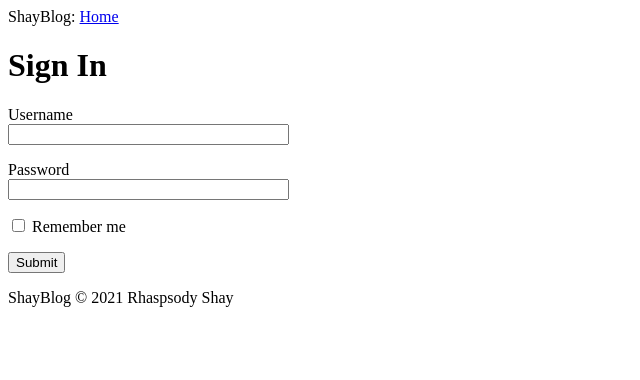
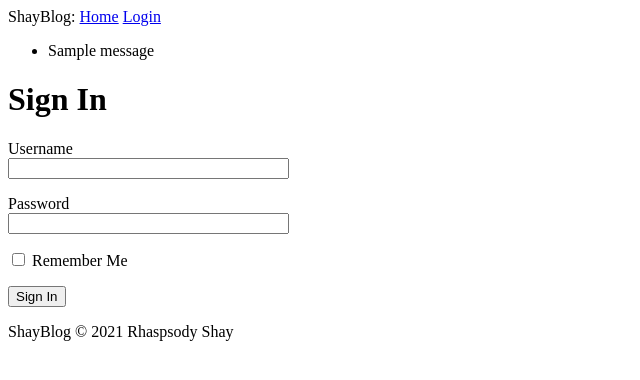
Before and after one commit to szwhite1/shayblog, a Flask app: template myapp/templates/login.html in a window 1280 px wide. Shown: the top 380 px of the page, without its empty margins (0-640 px from the left). Run offline with Flask 2, Linux system fonts and the light colour scheme; the template is opened without the code that fills it: values that come from a table or form of the project are taken from there, most other values are stand-ins (such as "Sample title", 1, 10 or a date in 2020); one stand-in notice (Sample message) is shown; form fields are guessed from the names that the template uses.

Commit message:
Added base user login functionality

```diff
--- a/myapp/routes.py
+++ b/myapp/routes.py
@@ -1,5 +1,6 @@
-from flask import render_template
+from flask import render_template, flash, redirect, url_for
 from myapp import app
+from myapp.forms import LoginForm
 
 @app.route('/')
 @app.route('/index')
@@ -16,3 +17,12 @@ def index():
 		}
 	]
 	return render_template('index.html', title='Home', user=user, posts=posts)
+
+@app.route('/login', methods=['GET', 'POST'])
+def login():
+	form = LoginForm()
+	if form.validate_on_submit():
+		flash('Login requested for user {}, remember me={}'.format(form.username.data, form.remember_me.data))
+		flash('The website is coming along nicely!')
+		return redirect(url_for('index'))
+	return render_template('login.html', title='Sign In', form=form)
--- a/myapp/templates/base.html
+++ b/myapp/templates/base.html
@@ -7,7 +7,20 @@
         {% endif %}
     </head>
     <body>
-        <div>ShayBlog: <a href="/index">Home</a></div>
+        <div>
+            ShayBlog:
+            <a href="{{ url_for('index') }}">Home</a>
+            <a href="{{ url_for('login') }}">Login</a>
+        </div>
+        {% with messages = get_flashed_messages() %}
+        {% if messages %}
+        <ul>
+            {% for message in messages %}
+            <li>{{ message }}</li>
+            {% endfor %}
+        </ul>
+        {% endif %}
+        {% endwith %}
         {% block content %}{% endblock %}
         <div>ShayBlog © 2021 Rhaspsody Shay</div>
     </body>
--- a/myapp/templates/login.html
+++ b/myapp/templates/login.html
@@ -6,11 +6,17 @@
         {{ form.hidden_tag() }}
         <p>
             {{ form.username.label }}<br>
-            {{ form.username(size=32) }}
+            {{ form.username(size=32) }}<br>
+            {% for error in form.username.errors %}
+            <span style="color: red;">[{{ error }}]</span>
+            {% endfor %}
         </p>
         <p>
             {{ form.password.label }}<br>
-            {{ form.password(size=32) }}
+            {{ form.password(size=32) }}<br>
+            {% for error in form.password.errors %}
+            <span style="color: red;">[{{ error }}]</span>
+            {% endfor %}
         </p>
         <p>{{ form.remember_me() }} {{ form.remember_me.label }}</p>
         <p>{{ form.submit() }}</p>
```
